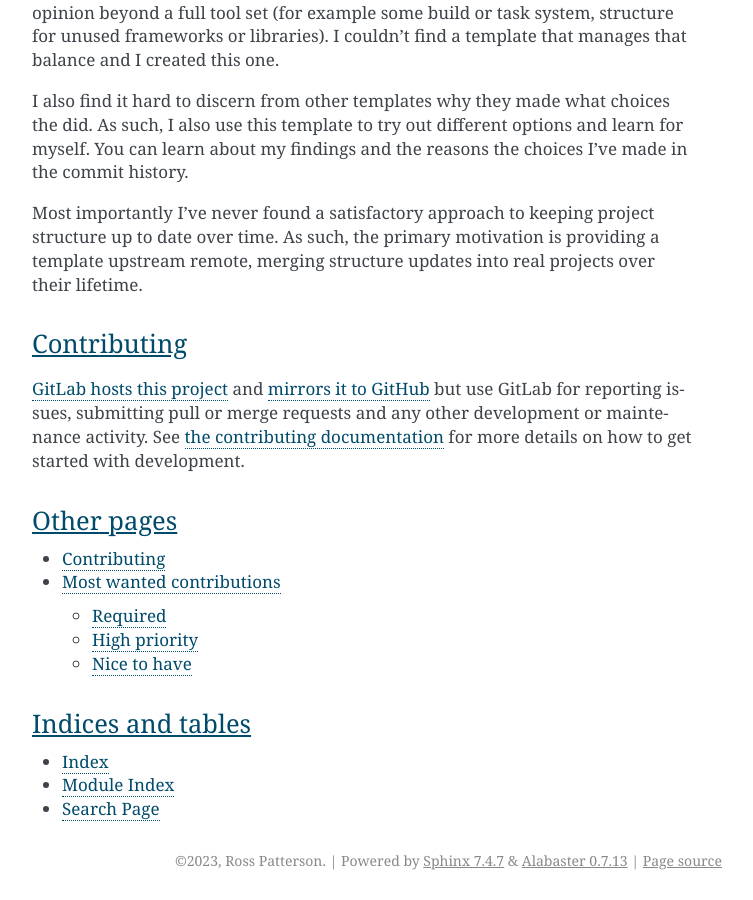
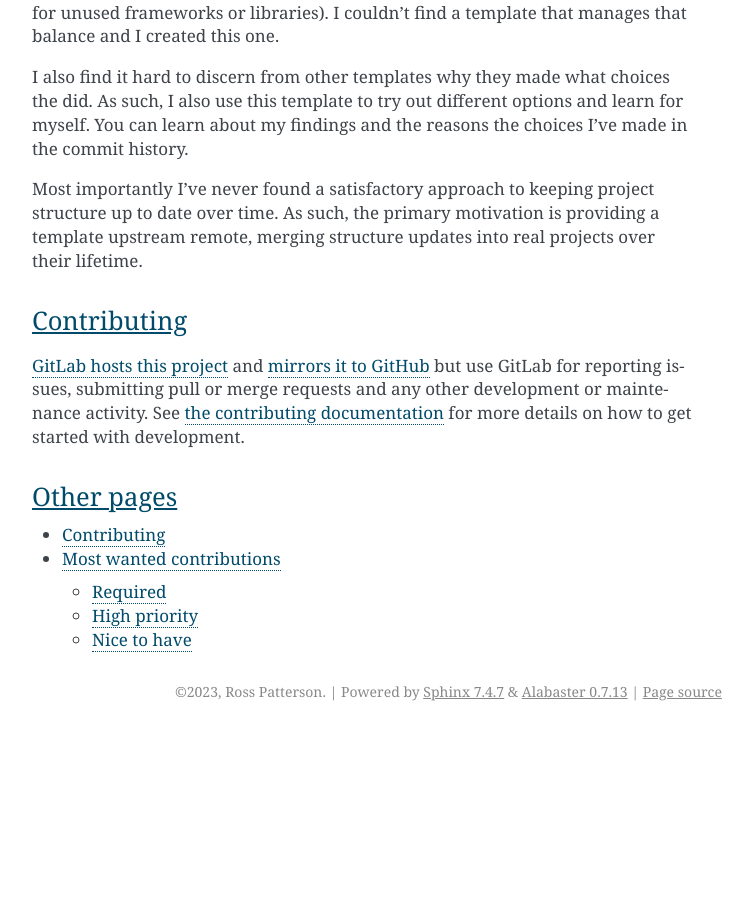
Before and after one commit to rpatterson/prunerr, a Sphinx documentation site: the page built from docs/index.rst, in a window 1280 px wide and 900 px high, scrolled down 2858 px. Shown: the whole window, without its empty margins (388-1141 px from the left). Built offline with Sphinx 7.4.7, drawn with Linux system fonts in a browser that asks for light colours; after the commit the page ends 3589 px from its top, so only the background shows below that; some of the changed text lies outside the part shown.

Commit message:
docs(base): Cleanup unused Sphinx indexes for now

```diff
--- a/docs/index.rst
+++ b/docs/index.rst
@@ -26,12 +26,3 @@ Other pages
 
    contributing
    todo
-
-
-****************************************************************************************
-Indices and tables
-****************************************************************************************
-
-* :ref:`genindex`
-* :ref:`modindex`
-* :ref:`search`
--- a/docs/todo.rst
+++ b/docs/todo.rst
@@ -14,6 +14,10 @@ TEMPLATE: remove items your project doesn't care about and add your own.
 ****************************************************************************************
 Required
 ****************************************************************************************
+
+#. ``base``: Restore `general and module Sphinx indexes
+   <https://www.sphinx-doc.org/en/master/usage/restructuredtext/directives.html#special-names>`_
+   in specific project types as appropriate.
 
 #. ``base``: Add an Open Collective badge.
 
```
